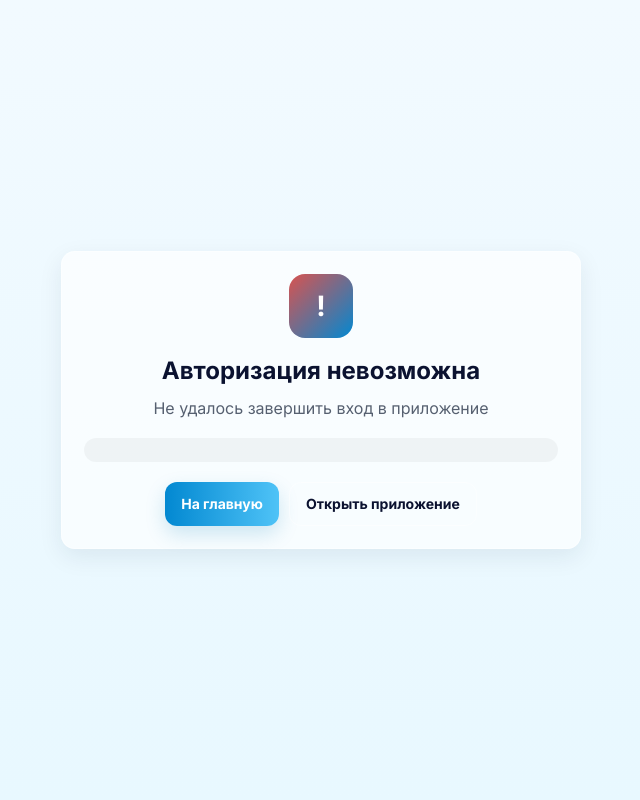
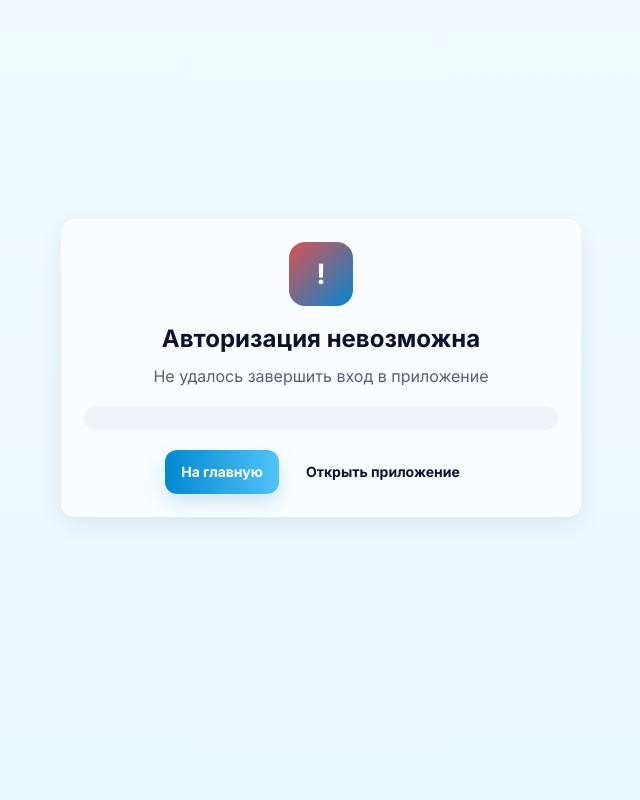
Before and after one commit to tgmaksim/ActiviumServer, a Python web app: template templates/auth_session_error.html in a window 1280 px wide. Shown: the whole page, without its empty margins (319-959 px from the left). Run offline with Jinja, Linux system fonts and the light colour scheme; the template is opened without the code that fills it, so the values that code supplies are empty.

Commit message:
2.1.0.1 1. Улучшение отступов на страницах сайта

```diff
--- a/templates/auth_school_admin_success.html
+++ b/templates/auth_school_admin_success.html
@@ -14,7 +14,7 @@
     <link rel="icon" type="image/png" sizes="512x512" href="/assets/icons/android-chrome-512x512.png">
     <link rel="icon" type="image/x-icon" sizes="32x32" href="/assets/icons/favicon.ico">
 
-    <link href="/css/main.css?v=19" rel="stylesheet">
+    <link href="/css/main.css?v=20" rel="stylesheet">
     <link href="/css/error.css" rel="stylesheet">
 
     <link rel="preconnect" href="https://fonts.gstatic.com" crossorigin>
--- a/templates/auth_session.html
+++ b/templates/auth_session.html
@@ -14,7 +14,7 @@
     <link rel="icon" type="image/png" sizes="512x512" href="/assets/icons/android-chrome-512x512.png">
     <link rel="icon" type="image/x-icon" sizes="32x32" href="/assets/icons/favicon.ico">
 
-    <link href="/css/main.css?v=19" rel="stylesheet">
+    <link href="/css/main.css?v=20" rel="stylesheet">
     <link href="/css/error.css" rel="stylesheet">
 
     <link rel="preconnect" href="https://fonts.gstatic.com" crossorigin>
--- a/templates/auth_session_error.html
+++ b/templates/auth_session_error.html
@@ -14,7 +14,7 @@
     <link rel="icon" type="image/png" sizes="512x512" href="/assets/icons/android-chrome-512x512.png">
     <link rel="icon" type="image/x-icon" sizes="32x32" href="/assets/icons/favicon.ico">
 
-    <link href="/css/main.css?v=19" rel="stylesheet">
+    <link href="/css/main.css?v=20" rel="stylesheet">
     <link href="/css/error.css" rel="stylesheet">
 
     <link rel="preconnect" href="https://fonts.gstatic.com" crossorigin>
--- a/templates/auth_session_success.html
+++ b/templates/auth_session_success.html
@@ -14,7 +14,7 @@
     <link rel="icon" type="image/png" sizes="512x512" href="/assets/icons/android-chrome-512x512.png">
     <link rel="icon" type="image/x-icon" sizes="32x32" href="/assets/icons/favicon.ico">
 
-    <link href="/css/main.css?v=19" rel="stylesheet">
+    <link href="/css/main.css?v=20" rel="stylesheet">
     <link href="/css/error.css" rel="stylesheet">
 
     <link rel="preconnect" href="https://fonts.gstatic.com" crossorigin>
--- a/templates/changelog.html
+++ b/templates/changelog.html
@@ -26,7 +26,7 @@
     <link rel="icon" type="image/png" sizes="512x512" href="/assets/icons/android-chrome-512x512.png?v=2">
     <link rel="icon" type="image/x-icon" sizes="32x32" href="/assets/icons/favicon.ico?v=2">
 
-    <link href="/css/main.css?v=19" rel="stylesheet">
+    <link href="/css/main.css?v=20" rel="stylesheet">
     <link href="/css/changelog.css?v=2" rel="stylesheet">
 
     <link rel="preconnect" href="https://fonts.googleapis.com">
--- a/templates/error.html
+++ b/templates/error.html
@@ -14,7 +14,7 @@
     <link rel="icon" type="image/png" sizes="512x512" href="/assets/icons/android-chrome-512x512.png">
     <link rel="icon" type="image/x-icon" sizes="32x32" href="/assets/icons/favicon.ico">
 
-    <link href="/css/main.css?v=19" rel="stylesheet">
+    <link href="/css/main.css?v=20" rel="stylesheet">
     <link href="/css/error.css" rel="stylesheet">
 
     <link rel="preconnect" href="https://fonts.gstatic.com" crossorigin>
--- a/templates/main.html
+++ b/templates/main.html
@@ -28,7 +28,7 @@
     <link rel="icon" type="image/png" sizes="512x512" href="/assets/icons/android-chrome-512x512.png?v=2">
     <link rel="icon" type="image/x-icon" sizes="32x32" href="/assets/icons/favicon.ico?v=2">
 
-    <link href="/css/main.css?v=19" rel="stylesheet">
+    <link href="/css/main.css?v=21" rel="stylesheet">
 
     <link rel="preconnect" href="https://fonts.googleapis.com">
     <link rel="preconnect" href="https://fonts.gstatic.com" crossorigin>
--- a/templates/privacy.html
+++ b/templates/privacy.html
@@ -26,7 +26,7 @@
     <link rel="icon" type="image/png" sizes="512x512" href="/assets/icons/android-chrome-512x512.png?v=2">
     <link rel="icon" type="image/x-icon" sizes="32x32" href="/assets/icons/favicon.ico?v=2">
 
-    <link href="/css/main.css?v=19" rel="stylesheet">
+    <link href="/css/main.css?v=20" rel="stylesheet">
     <link href="/css/privacy.css?v=1" rel="stylesheet">
 
     <link rel="preconnect" href="https://fonts.googleapis.com">
--- a/templates/teacher.html
+++ b/templates/teacher.html
@@ -28,7 +28,7 @@
     <link rel="icon" type="image/png" sizes="512x512" href="/assets/icons/android-chrome-512x512.png?v=2">
     <link rel="icon" type="image/x-icon" sizes="32x32" href="/assets/icons/favicon.ico?v=2">
 
-    <link href="/css/main.css?v=19" rel="stylesheet">
+    <link href="/css/main.css?v=20" rel="stylesheet">
     <link href="/css/teacher.css?v=5" rel="stylesheet">
     <link rel="preconnect" href="https://fonts.gstatic.com" crossorigin>
     <link href="https://fonts.googleapis.com/css2?family=Inter:wght@300;400;500;600;700;800&display=swap" rel="stylesheet">
--- a/templates/terms.html
+++ b/templates/terms.html
@@ -26,7 +26,7 @@
     <link rel="icon" type="image/png" sizes="512x512" href="/assets/icons/android-chrome-512x512.png?v=2">
     <link rel="icon" type="image/x-icon" sizes="32x32" href="/assets/icons/favicon.ico?v=2">
 
-    <link href="/css/main.css?v=19" rel="stylesheet">
+    <link href="/css/main.css?v=20" rel="stylesheet">
     <link href="/css/terms.css?v=1" rel="stylesheet">
 
     <link rel="preconnect" href="https://fonts.googleapis.com">
--- a/templates/test_auth.html
+++ b/templates/test_auth.html
@@ -14,7 +14,7 @@
     <link rel="icon" type="image/png" sizes="512x512" href="/assets/icons/android-chrome-512x512.png">
     <link rel="icon" type="image/x-icon" sizes="32x32" href="/assets/icons/favicon.ico">
 
-    <link href="/css/main.css?v=19" rel="stylesheet">
+    <link href="/css/main.css?v=20" rel="stylesheet">
     <link href="/css/error.css" rel="stylesheet">
 
     <link rel="preconnect" href="https://fonts.gstatic.com" crossorigin>
--- a/www/css/main.css
+++ b/www/css/main.css
@@ -52,7 +52,7 @@ body {
     justify-content: center;
 
     margin: 0;
-    padding: 32px 18px;
+    padding: 0;
 
     color: var(--text);
     background: linear-gradient(180deg, var(--bg-1), var(--bg-2));
@@ -1422,7 +1422,7 @@ button {
 
 @media (max-width: 700px) {
     body {
-        padding: 22px 14px;
+        padding: 11px 7px;
     }
 
     main {
@@ -1486,7 +1486,7 @@ button {
 
 @media (max-width: 560px) {
     body {
-        padding: 16px 12px;
+        padding: 8px 6px;
     }
 
     .site-header {
```
